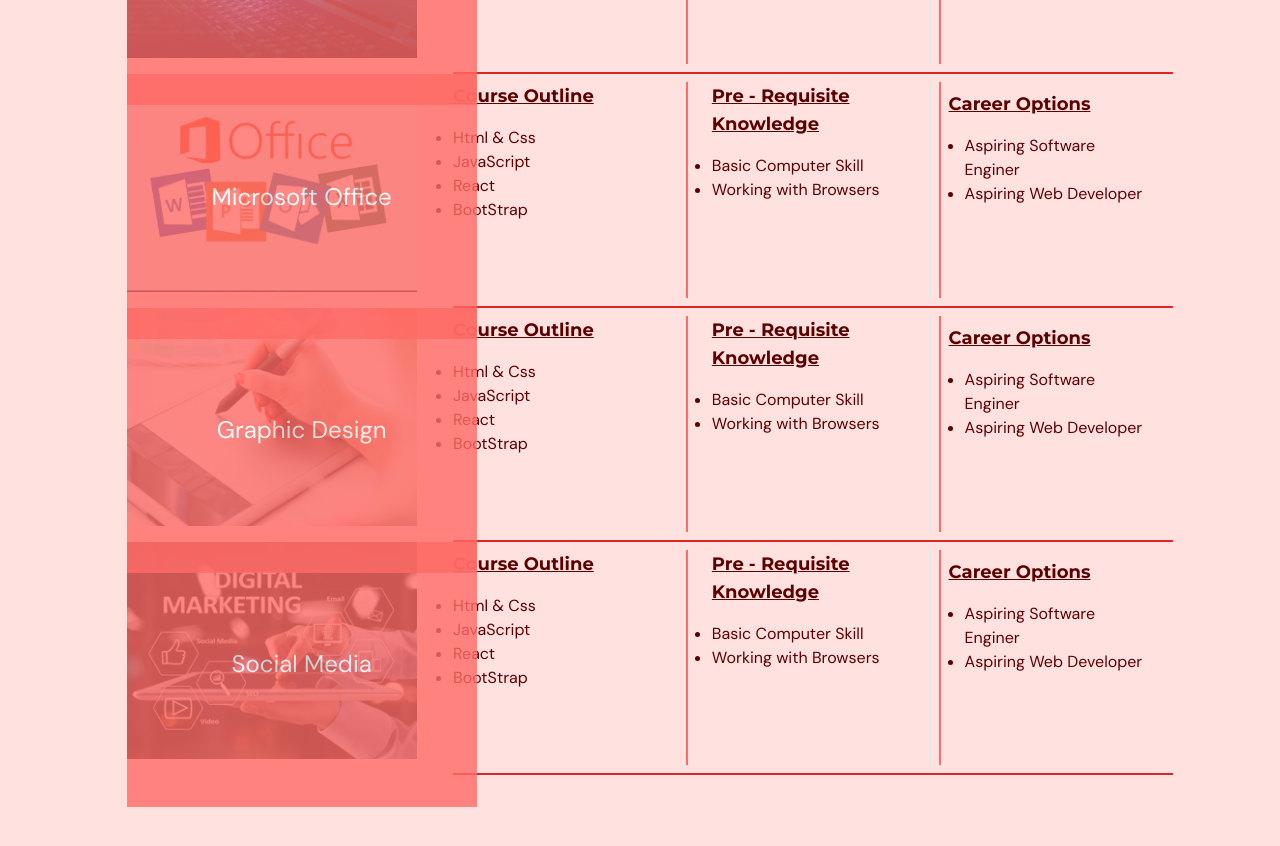
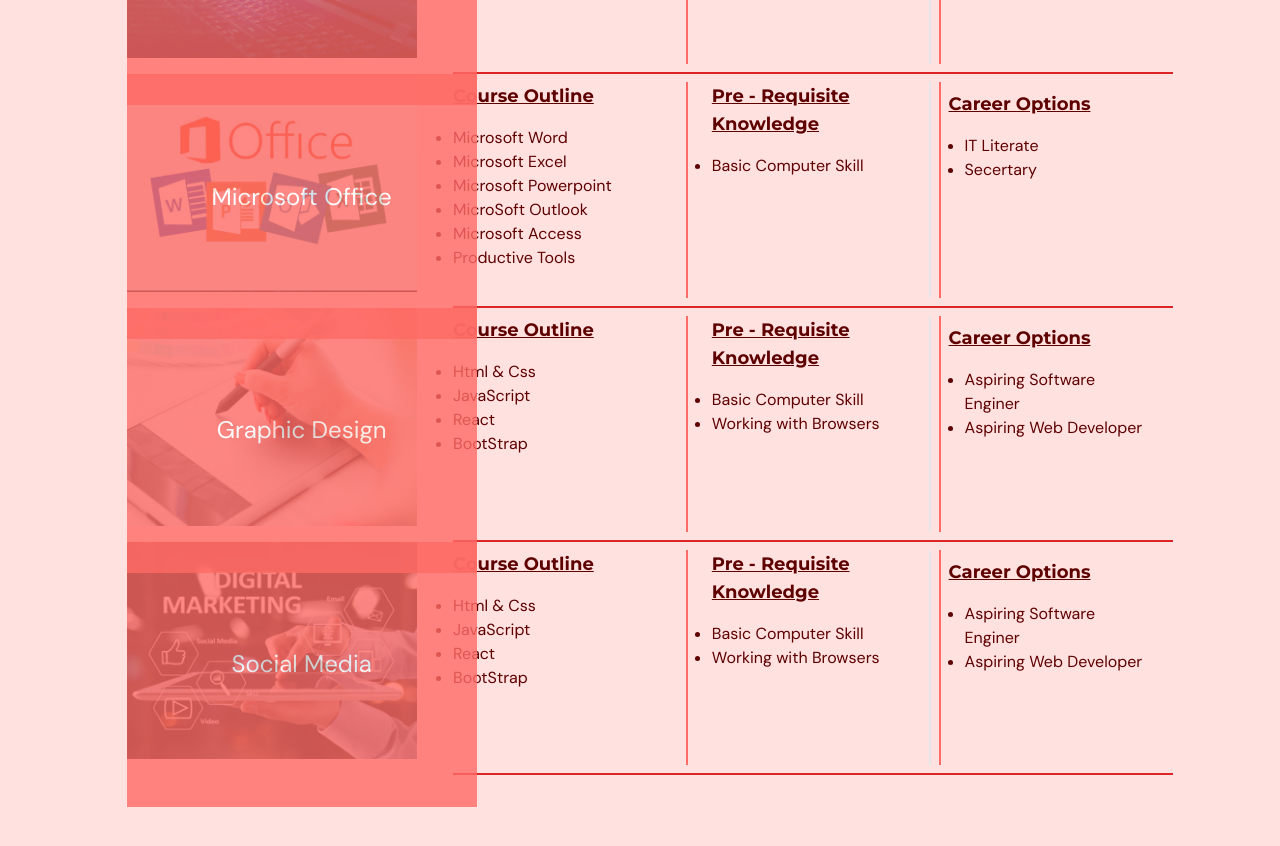
Before and after one commit to AtmosDerrick/Git-plus-academy, a React (Vite) app: page / in a window 1280 px wide. Shown: the part 3400-4246 px from the top of the page. Built offline with nearby package versions, Linux system fonts and the light colour scheme.

Commit message:
microsoft office courses

```diff
--- a/src/scenes/ourClasses/index.tsx
+++ b/src/scenes/ourClasses/index.tsx
@@ -41,9 +41,16 @@
   {
     name: "Microsoft Office",
     image: image4,
-    courseOutlined: ["Html & Css", "JavaScript", "React", "BootStrap"],
-    preRequisite: ["Basic Computer Skill", "Working with Browsers"],
-    career: ["Aspiring Software Enginer", "Aspiring Web Developer"],
+    courseOutlined: [
+      "Microsoft Word",
+      "Microsoft Excel",
+      "Microsoft Powerpoint",
+      "MicroSoft Outlook",
+      "Microsoft Access",
+      "Productive Tools",
+    ],
+    preRequisite: ["Basic Computer Skill"],
+    career: ["IT Literate", "Secertary"],
   },
   {
     name: "Graphic Design",
```
